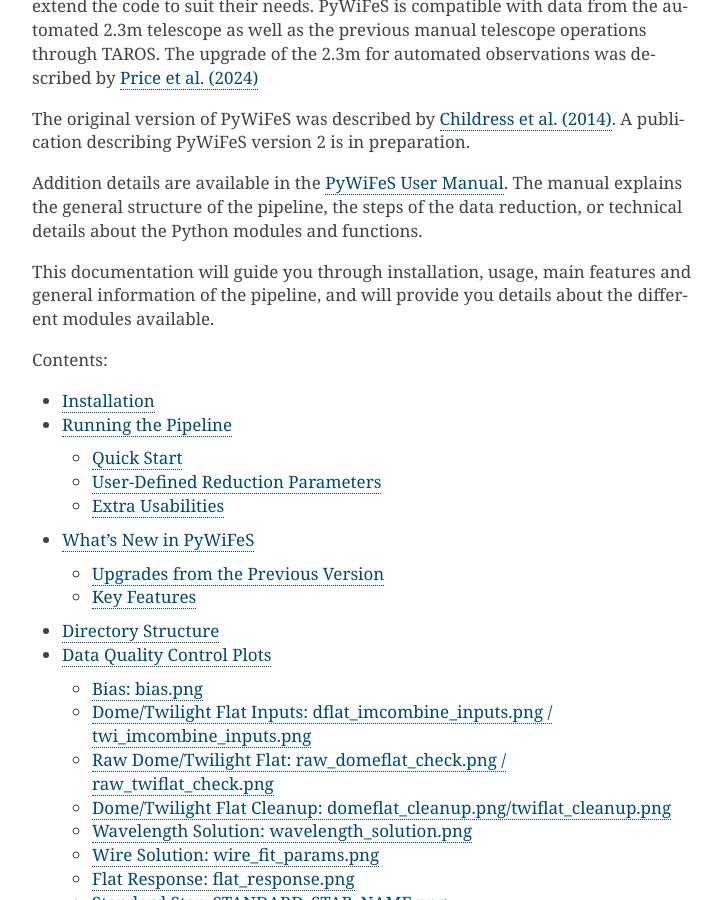
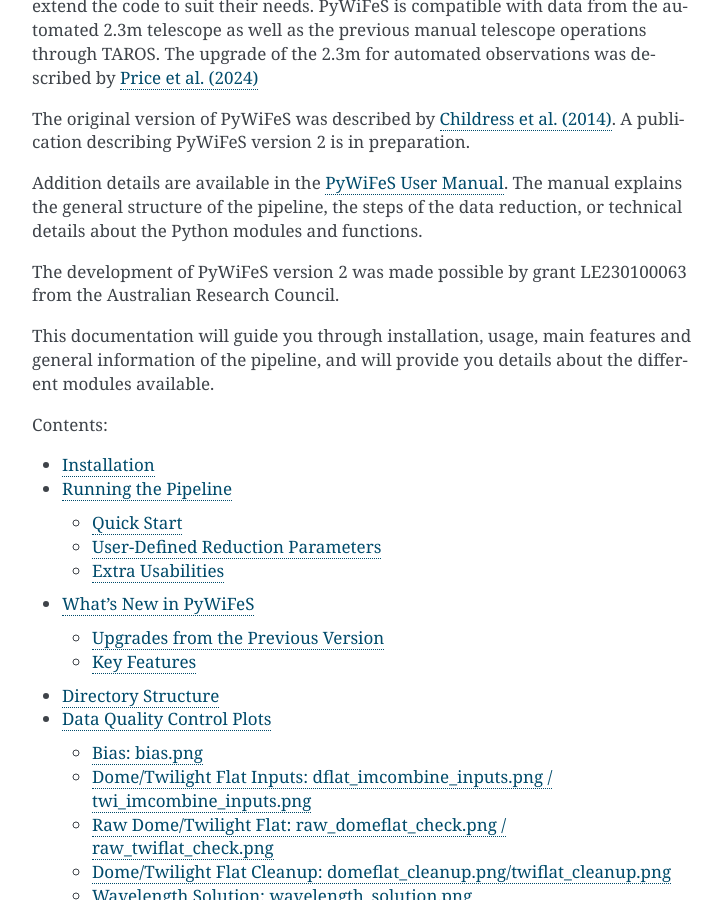
Before and after one commit to PyWiFeS/pipeline, a Sphinx documentation site: the page built from docs/source/index.rst, in a window 1280 px wide and 900 px high, scrolled down 511 px. Shown: the whole window, without its empty margins (388-1109 px from the left). Built offline with Sphinx 7.4.7, drawn with Linux system fonts in a browser that asks for light colours; the version number is read from the project's files by our own code.

Commit message:
Add LIEF acknowledgement

```diff
--- a/docs/source/index.rst
+++ b/docs/source/index.rst
@@ -20,6 +20,8 @@
 A publication describing PyWiFeS version 2 is in preparation.
 
 Addition details are available in the `PyWiFeS User Manual <https://www.mso.anu.edu.au/pywifes/doku.php?id=documentation>`_. The manual explains the general structure of the pipeline, the steps of the data reduction, or technical details about the Python modules and functions.
+
+The development of PyWiFeS version 2 was made possible by grant LE230100063 from the Australian Research Council.
 
 This documentation will guide you through installation, usage, main features and general information of the pipeline, and will provide you details about the different modules available.
 
```
Also changed, not shown: README.md (+2 -0 lines).
